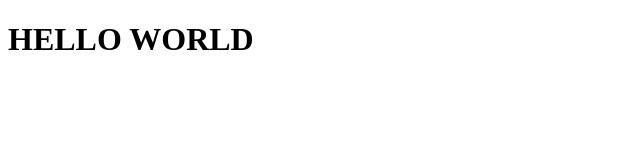
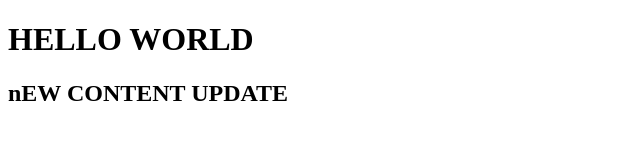
Before and after one commit to HARIE-H/practise, a plain HTML site: page index.html in a window 1280 px wide. Shown: the whole page, without its empty margins (0-640 px from the left). Drawn offline with Linux system fonts and the light colour scheme.

Commit message:
content added

```diff
--- a/index.html
+++ b/index.html
@@ -8,5 +8,6 @@
 </head>
 <body>
     <h1>HELLO WORLD</h1>
+    <h2>nEW CONTENT UPDATE</h2>
 </body>
 </html>
```
